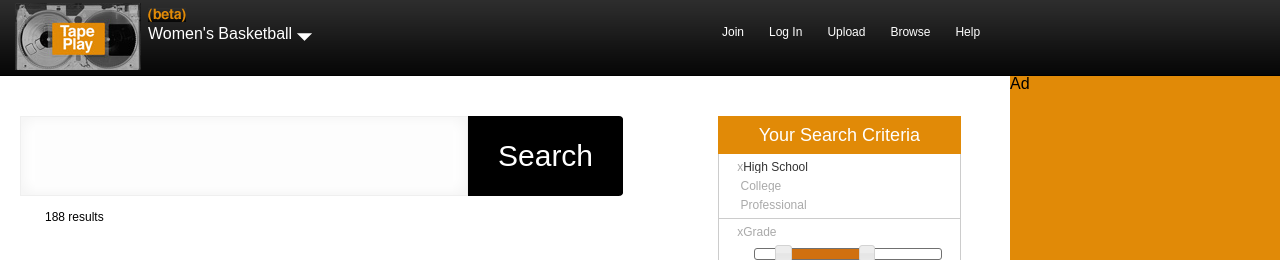
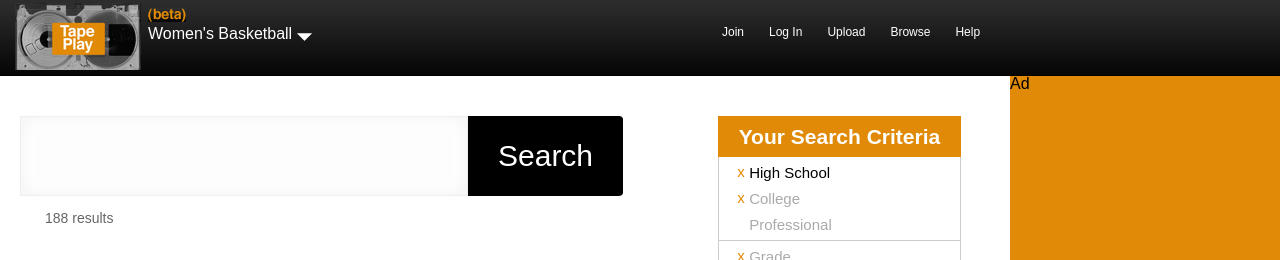
Before and after one commit to dasfisch/tapeplay, a PHP site: the page made by templates/search.php in a window 1280 px wide. Shown: the top 260 px of the page. Run offline with PHP 8.4, Linux system fonts and the light colour scheme; the template is opened without the code that fills it, so the values that code supplies are empty.

Commit message:
fix for ticket:19

```diff
--- a/css/tapeplay.css
+++ b/css/tapeplay.css
@@ -274,9 +274,14 @@ a {
     width: 640px;
 }
 
-#tapeplay #landing #leftCol #search  {
+#tapeplay #landing #leftCol #search {
     margin-bottom: 15px;
     overflow: hidden;
+}
+
+#tapeplay #landing #leftCol .resultTotal {
+    color: #666;
+    font-size: 14px;
 }
 
 #tapeplay #landing #leftCol #search .inputField .middle {
@@ -322,7 +327,7 @@ a {
     float: left;
     height: 100px;
     margin-right: 15px;
-    width: 150px;
+    width: 125px;
 }
 
 #tapeplay #landing #leftCol #results .result .info {
@@ -331,19 +336,19 @@ a {
 
 #tapeplay #landing #leftCol #results .result .info h2 {
     color: #666;
-    font-size: 28px;
+    font-size: 30px;
 }
 
 #tapeplay #landing #leftCol #results .result .info .position {
     color: #666;
-    font-size: 12px;
+    font-size: 15px;
     margin-bottom: 25px;
 }
 
 #tapeplay #landing #leftCol #results .result .info .title,
 #tapeplay #landing #leftCol #results .result .info .date {
     color: #666;
-    font-size: 16px;
+    font-size: 15px;
 }
 
 #tapeplay #landing #leftCol #results .result .info p {
@@ -359,7 +364,8 @@ a {
 #tapeplay #landing #rightCol h2 {
     background-color: #e18a07;
     color: #fff;
-    font-size: 18px;
+    font-size: 21px;
+    font-weight: bold;
     padding: 10px;
     text-align: center;
 }
@@ -371,7 +377,8 @@ a {
 }
 
 #tapeplay #landing #rightCol .criterium .option {
-    margin-bottom: 7px;
+    height: 17px;
+    margin-bottom: 9px;
     overflow: hidden;
 }
 
@@ -383,6 +390,13 @@ a {
     color: #aaa;
     float: left;
     font-size: 12px;
+}
+
+#tapeplay #landing #rightCol .criterium .option .x {
+    color: #e18a07;
+    font-size: 15px;
+    margin-right: 3px;
+    width: 9px;
 }
 
 #tapeplay #landing #rightCol .criterium .option .slider {
@@ -397,18 +411,25 @@ a {
 }
 
 #tapeplay #landing #rightCol .criterium .option .values .minVal {
-    float: left;
-    font-size: 12px;
+    color: #000;
+    float: left;
+    font-size: 13px;
 }
 
 #tapeplay #landing #rightCol .criterium .option .values .maxVal {
+    color: #000;
     float: right;
-    font-size: 12px;
-}
-
+    font-size: 13px;
+}
+
+#tapeplay #landing #rightCol .criterium .option .value {
+    font-size: 15px;
+    margin-top: 1px;
+}
 
 #tapeplay #landing #rightCol .criterium .option .value.showing {
-    color: #333;
+    color: #000;
+    font-size: 15px;
 }
 
 /* Single Video Page */
--- a/templates/search.php
+++ b/templates/search.php
@@ -17,7 +17,7 @@
                 </div>
             </div>
         </div>
-        <p>188 results</p>
+        <p class="resultTotal">188 results</p>
         <div id="results">
             <div class="result">
                 <img src="/" class="resultImage" />
@@ -83,7 +83,7 @@
                 <p class="value showing">High School</p>
             </div>
             <div class="option">
-                <p class="x">&nbsp;</p>
+                <p class="x">x</p>
                 <p class="value">College</p>
             </div>
             <div class="option last">
@@ -112,7 +112,7 @@
                 <p class="value showing">Shooting Guard (2)</p>
             </div>
             <div class="option">
-                <p class="x">&nbsp;</p>
+                <p class="x">x</p>
                 <p class="value">Small Forward (3)</p>
             </div>
             <div class="option">
```
